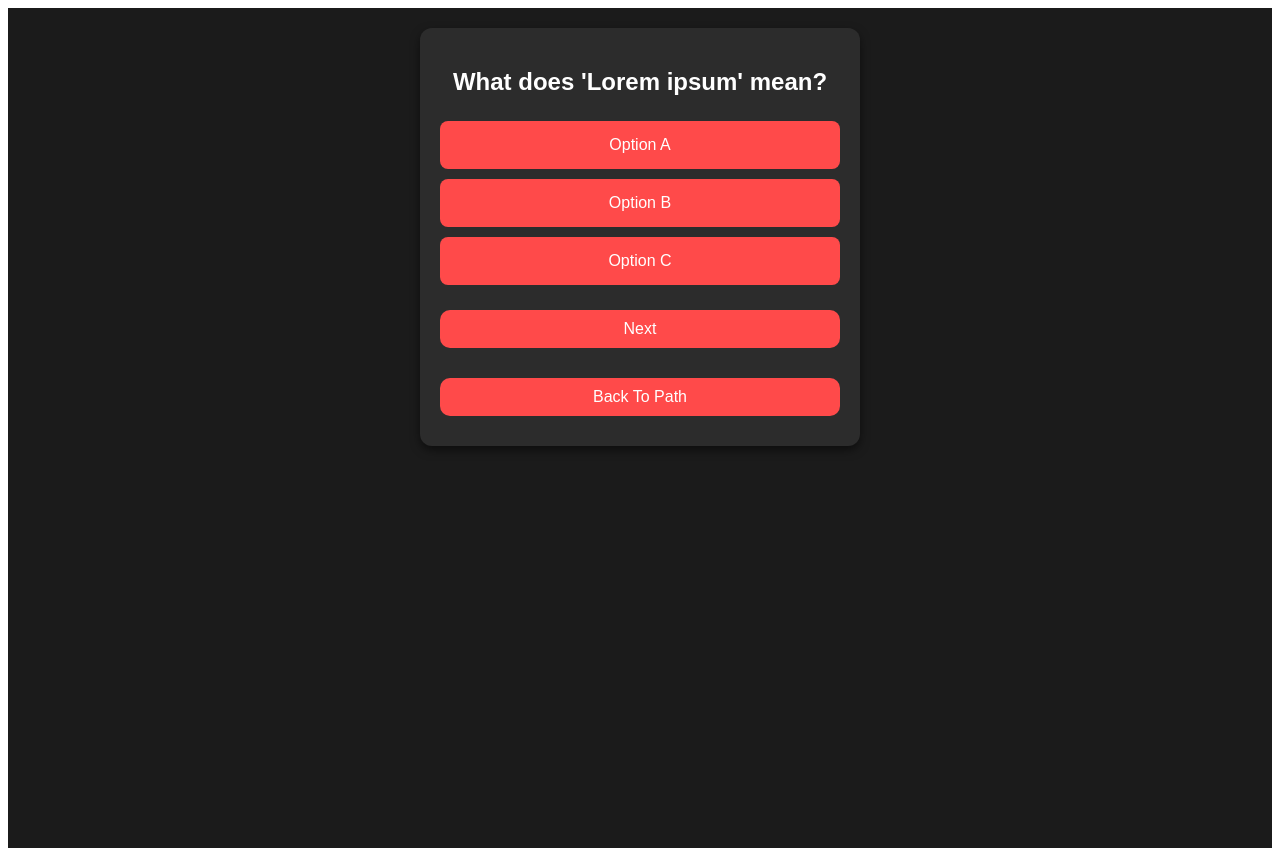
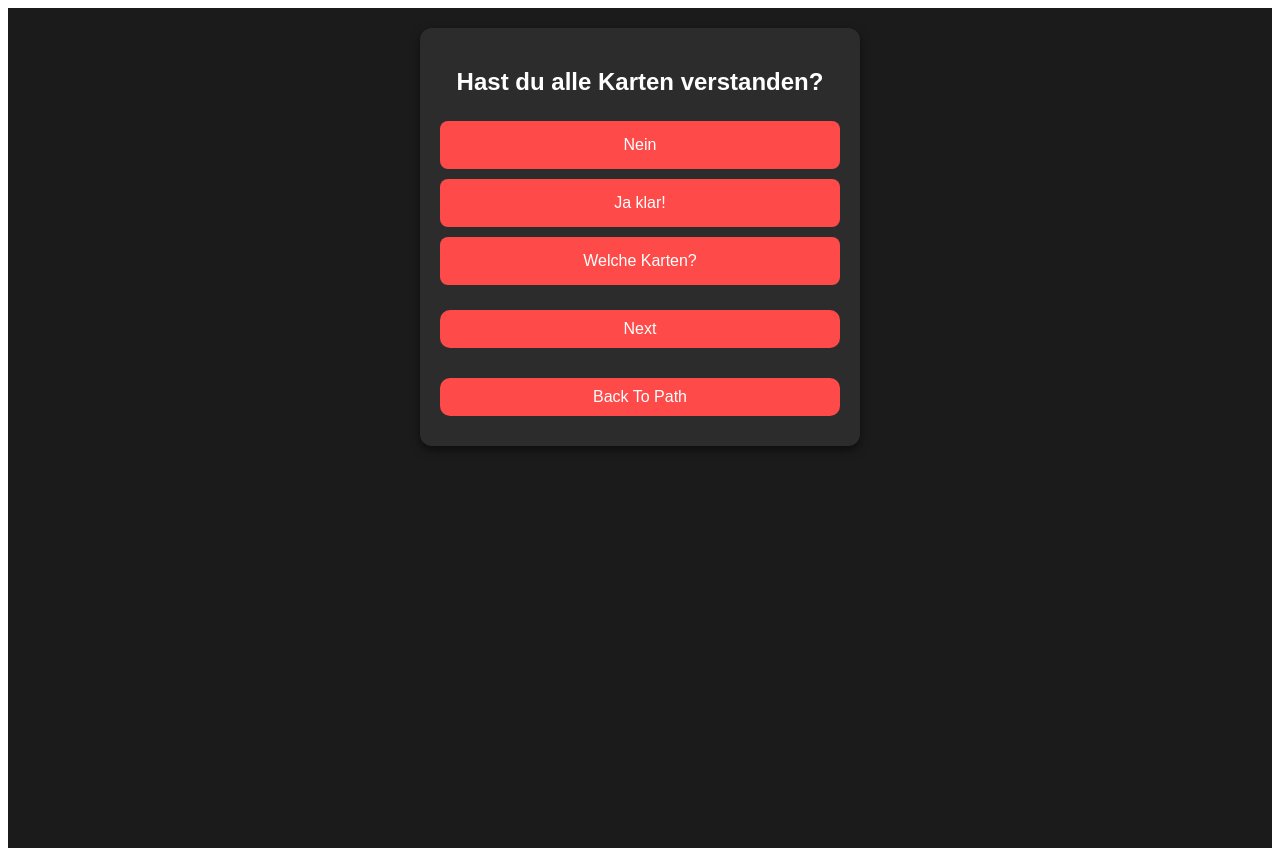
Before and after one commit to sky-ash/heat-path-app, a React (Create React App) app: page /quiz/1 in a window 1280 px wide. Built offline with nearby package versions, Linux system fonts and the light colour scheme.

Commit message:
lecture 1 beispielinhalt

```diff
--- a/src/data/lessons.js
+++ b/src/data/lessons.js
@@ -3,14 +3,20 @@ export const lessons = [
       id: 1,
       title: "Lecture 1",
       cards: [
-        "Card 1: Lorem ipsum dolor sit amet...",
-        "Card 2: Integer nec odio. Praesent libero...",
+        "Das ist die erste Karteikarte der ersten Lehreinheit.",
+        "Und hier Karte Nr. 2. Lies dir diese Karten durch bis du sie verstehst.",
+        "Hast du alle Karten verstanden? Dann klicke auf 'Mark Completed', um das Quiz freizuschalten!",
       ],
       quiz: [
         {
-          question: "What does 'Lorem ipsum' mean?",
-          options: ["Option A", "Option B", "Option C"],
-          answer: "Option B",
+          question: "Hast du alle Karten verstanden?",
+          options: ["Nein", "Ja klar!", "Welche Karten?"],
+          answer: "Ja klar!",
+        },
+        {
+          question: "Wenn du alle Fragen richtig beantwortest wird die Lecture als erledigt markiert.",
+          options: ["Richtige Antwort", "Option B", "Option C", "Option D"],
+          answer: "Richtige Antwort",
         },
       ],
     },
--- a/src/styles/App.css
+++ b/src/styles/App.css
@@ -3,6 +3,7 @@
   --secondary-color: #2c2c2c;
   --text-color: white;
 }
+
 /* General app container */
 .App {
   font-family: Arial, sans-serif;
```
